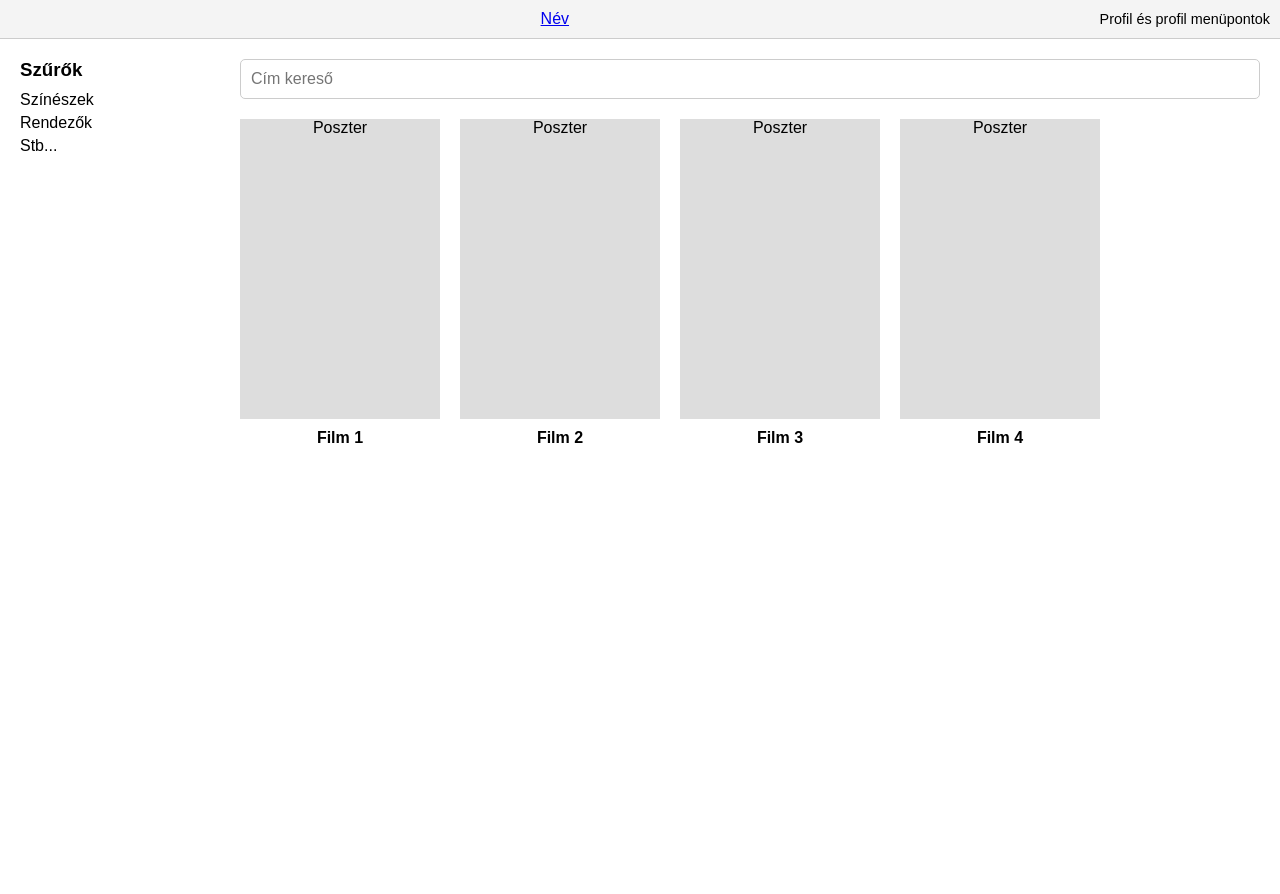
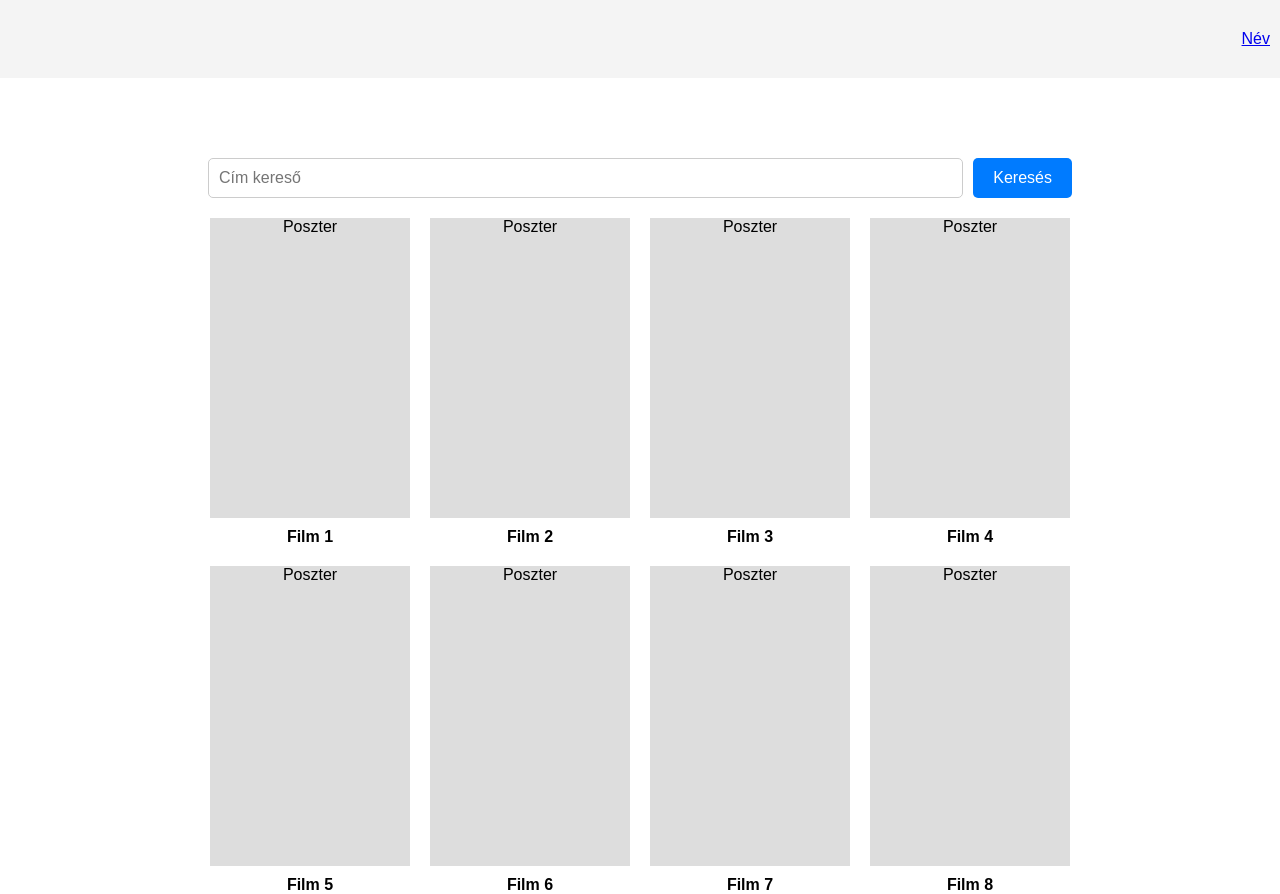
Before and after one commit to LoverNova/SzMDB, a PHP site: template view/vizsgaprojekt/fooldal1.html in a window 1280 px wide. Before the commit the page ends 443 px from the top, so only its background shows below. Run offline with PHP 8.4, Linux system fonts and the light colour scheme; the template is opened without the code that fills it, so the values that code supplies are empty.

Commit message:
keresés motor, sáv

```diff
--- a/view/vizsgaprojekt/fooldal.js
+++ b/view/vizsgaprojekt/fooldal.js
@@ -1,106 +1,106 @@
-// Header létrehozása, ha nem létezik
 let header = document.querySelector("header");
   if (!header) {
     header = document.createElement("header");
-  header.style.display = "flex";
-  header.style.alignItems = "center";
-  header.style.justifyContent = "space-between";
-  header.style.padding = "10px";
-  header.style.backgroundColor = "#f4f4f4";
     document.body.prepend(header);
   }
 
-// Név (link) hozzáadása
+  // Név (link) hozzáadása a jobb felső sarokhoz, és link a profil1.html oldalra
   const name = document.createElement("a");
   name.textContent = "Név";
-name.style.flexGrow = "1";
   name.style.textAlign = "center";
   name.style.cursor = "pointer"; // Mutatja, hogy kattintható
-name.href = "#"; // Adj meg egy valódi URL-t, ha szükséges
+  name.href = "profil1.html"; // Profil oldal link
+  name.style.padding = "10px";
   header.appendChild(name);
 
-// Profil menüpontok hozzáadása
+  // Profil menüpontok hozzáadása (jobb oldal)
   const profile = document.createElement("div");
-profile.textContent = "Profil és profil menüpontok";
+  profile.textContent = "Profil és menüpontok";
   profile.style.fontSize = "0.9em";
-header.appendChild(profile);
 
-// Container létrehozása
-const container = document.createElement("div");
-container.style.display = "flex";
-container.style.padding = "20px";
-document.body.appendChild(container);
+  // Bal oldali szűrők sáv
+  const filters = document.createElement("div");
+  filters.classList.add("filters");
 
-// Filters (Oldalsáv)
-const filters = document.createElement("aside");
-filters.style.width = "200px";
-filters.style.marginRight = "20px";
-
-// Szűrő cím
   const filterTitle = document.createElement("h3");
   filterTitle.textContent = "Szűrők";
-filterTitle.style.marginBottom = "10px";
   filters.appendChild(filterTitle);
 
-// Szűrő lista
   const filterList = document.createElement("ul");
-filterList.style.listStyle = "none";
   ["Színészek", "Rendezők", "Stb..."].forEach((filter) => {
     const listItem = document.createElement("li");
     listItem.textContent = filter;
-  listItem.style.marginBottom = "5px";
     filterList.appendChild(listItem);
   });
   filters.appendChild(filterList);
-container.appendChild(filters);
 
-// Content (Fő tartalom)
-const content = document.createElement("main");
-content.style.flexGrow = "1";
+  // Profil sáv (jobb oldal)
+  const profileSection = document.createElement("div");
+  profileSection.classList.add("profile");
+  profileSection.appendChild(profile);
 
-// Kereső
+  // Kereső sáv
   const searchBar = document.createElement("div");
-searchBar.style.marginBottom = "20px";
+  searchBar.classList.add("search-container");
   const searchInput = document.createElement("input");
   searchInput.type = "text";
   searchInput.placeholder = "Cím kereső";
-searchInput.style.width = "100%";
-searchInput.style.padding = "10px";
-searchInput.style.fontSize = "1em";
-searchInput.style.border = "1px solid #ccc";
-searchInput.style.borderRadius = "5px";
   searchBar.appendChild(searchInput);
-content.appendChild(searchBar);
+
+  const searchButton = document.createElement("button");
+  searchButton.textContent = "Keresés";
+  searchBar.appendChild(searchButton);
+
+  // Container létrehozása (filmek tartalmazásához)
+  const container = document.createElement("div");
+  container.style.display = "flex";
+  container.style.flexDirection = "column";
+  container.style.alignItems = "center";
+  document.body.appendChild(container);
+
+  container.appendChild(searchBar);
 
   // Filmek listája
   const movieList = document.createElement("div");
-movieList.style.display = "flex";
-movieList.style.gap = "20px";
-movieList.style.flexWrap = "wrap";
+  movieList.classList.add("movie-list");
 
   // Filmek hozzáadása
-const movies = ["Film 1", "Film 2", "Film 3", "Film 4"];
-movies.forEach((movieTitle) => {
+  const movies = ["Film 1", "Film 2", "Film 3", "Film 4", "Film 5", "Film 6", "Film 7", "Film 8"];
+  const movieElements = movies.map((movieTitle) => {
     const movie = document.createElement("div");
-  movie.style.width = "200px";
-  movie.style.textAlign = "center";
+    movie.classList.add("movie");
 
     const poster = document.createElement("div");
-  poster.textContent = "Poszter";
-  poster.style.width = "100%";
-  poster.style.height = "300px";
-  poster.style.backgroundColor = "#ddd";
-  poster.style.marginBottom = "10px";
+    poster.classList.add("poster");
+    poster.textContent = "Poszter"; // Helyettesíthető valódi képpel
     movie.appendChild(poster);
 
     const title = document.createElement("div");
     title.textContent = movieTitle;
-  title.style.fontSize = "1em";
-  title.style.fontWeight = "bold";
+    title.classList.add("movie-title");
     movie.appendChild(title);
 
     movieList.appendChild(movie);
+    return { element: movie, title: movieTitle.toLowerCase() };
   });
 
-content.appendChild(movieList);
-container.appendChild(content);
+  container.appendChild(movieList);
+
+  // Keresési funkció gombra kattintva
+  searchButton.addEventListener("click", () => {
+    const keresendo = searchInput.value.toLowerCase().trim();
+    let found = false;
+
+    movieElements.forEach(({ element, title }) => {
+      if (title.includes(keresendo)) {
+        element.classList.remove("hidden");
+        found = true;
+      } else {
+        element.classList.add("hidden");
+      }
+    });
+
+    if (!found && keresendo) {
+      alert("Nincs találat a keresésre.");
+    }
+  });
--- a/view/vizsgaprojekt/fooldall.css
+++ b/view/vizsgaprojekt/fooldall.css
@@ -1,78 +1,96 @@
-* {
+body {
+  font-family: Arial, sans-serif;
   margin: 0;
   padding: 0;
-    box-sizing: border-box;
+  display: flex;
+  flex-direction: column;
+  align-items: center;
+  position: relative;
 }
 
-  body {
-    font-family: Arial, sans-serif;
+
+header {
+  text-align: right;
+  display: flex;
+  justify-content:right;
+  width: 100%;
+  padding: 20px;
+  background-color: #f4f4f4;
+
+  top: 0;
+  left: 0;
+  right: 0;
 }
 
-  header {
-    display: flex;
-    justify-content: space-between;
-    align-items: center;
-    padding: 10px 20px;
-    background-color: #f4f4f4;
-    border-bottom: 1px solid #ccc;
-  }
-
-  .logo {
-    font-size: 1.5em;
-    font-weight: bold;
-  }
-
-  .name {
-    flex-grow: 1;
-    text-align: center;
-  }
-
-  .profile {
-    font-size: 0.9em;
-  }
-
-  .container {
-    display: flex;
-    padding: 20px;
-  }
 
 .filters {
   width: 200px;
-    margin-right: 20px;
+  padding: 20px;
+  border: 1px solid #ccc;
+  border-radius: 5px;
+  position: fixed;
+  top: 80px; /* A header alatt */
+  left: 0;
+  z-index: 10;
 }
 
-  .filters h3 {
-    margin-bottom: 10px;
+
+.profile {
+
+  width: 20px;
+  padding: 20px;
+  border: 1px solid #ccc;
+  border-radius: 5px;
+  position: fixed;
+  top: 80px;
+  right: 0;
+  z-index: 10;
+  display: block;
 }
 
-  .filters ul {
-    list-style: none;
+body:not(.home) .profile {
+  display: none;
 }
 
-  .filters li {
-    margin-bottom: 5px;
+
+.search-container {
+  display: flex;
+  gap: 10px;
+  margin: 80px 0 20px 0;
+  width:72%;
+  max-width: 1950px
 }
 
-  .content {
+.search-container input {
   flex-grow: 1;
-  }
-
-  .search-bar {
-    margin-bottom: 20px;
-  }
-
-  .search-bar input {
-    width: 100%;
   padding: 10px;
   font-size: 1em;
   border: 1px solid #ccc;
   border-radius: 5px;
 }
 
+.search-container button {
+  padding: 10px 20px;
+  font-size: 1em;
+  background-color: #007bff;
+  color: white;
+  border: none;
+  border-radius: 5px;
+  cursor: pointer;
+}
+
+.search-container button:hover {
+  background-color: #0056b3;
+}
+
+
 .movie-list {
   display: flex;
+  flex-wrap: wrap;
+  justify-content: center;
   gap: 20px;
-    flex-wrap: wrap;
+  width: 80%;
+  max-width: 1200px;
 }
 
 .movie {
@@ -87,7 +105,7 @@
   margin-bottom: 10px;
 }
 
-  .title {
+.movie-title {
   font-size: 1em;
   font-weight: bold;
 }
```
Lines whose indentation alone changed are shown as unchanged.
